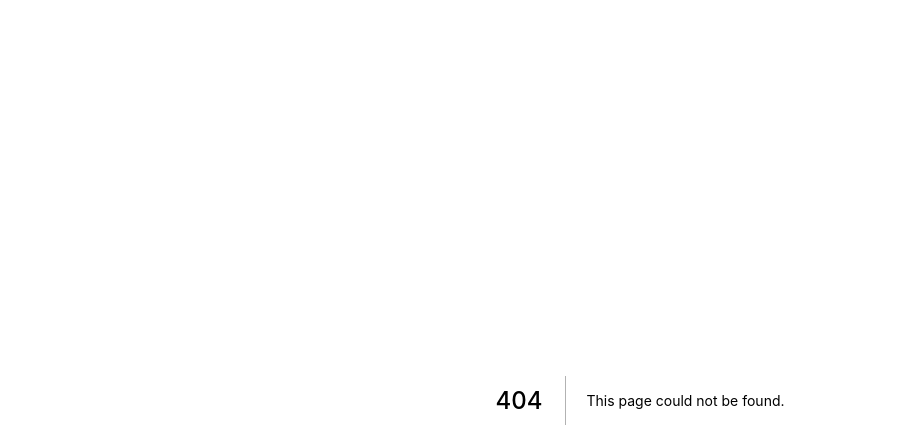
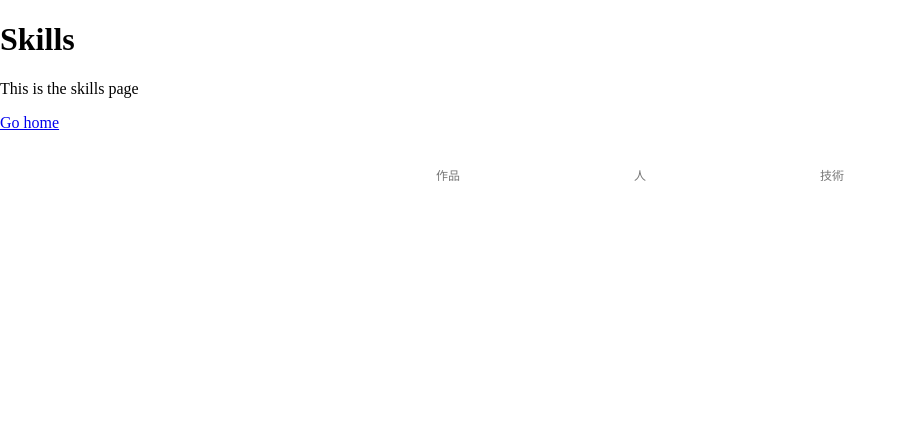
Before and after one commit to Kurogoma4D/portfolio, a Next.js app: page /skills in a window 1280 px wide. Before the commit this address had no page. Shown: the top 448 px of the page, without its empty margins (0-907 px from the left). Built offline with nearby package versions, Linux system fonts and the light colour scheme.

Commit message:
add: skills page

```diff
--- /dev/null
+++ b/pages/skills.tsx
@@ -0,0 +1,19 @@
+import * as React from "react";
+import Link from "next/link";
+import Layout from "../components/LayoutComp/Layout";
+import { NextPage } from "next";
+import * as style from "../styles/works.scss";
+
+const SkillsPage: NextPage = () => (
+  <Layout title="Skills | Kurogoma4D">
+    <h1 className={style.title}>Skills</h1>
+    <p>This is the skills page</p>
+    <p>
+      <Link href="/">
+        <a>Go home</a>
+      </Link>
+    </p>
+  </Layout>
+);
+
+export default SkillsPage;
--- /dev/null
+++ b/styles/skills.scss
@@ -0,0 +1,4 @@
+.title {
+  margin: 0;
+  padding: 0.67em 0;
+}
```
